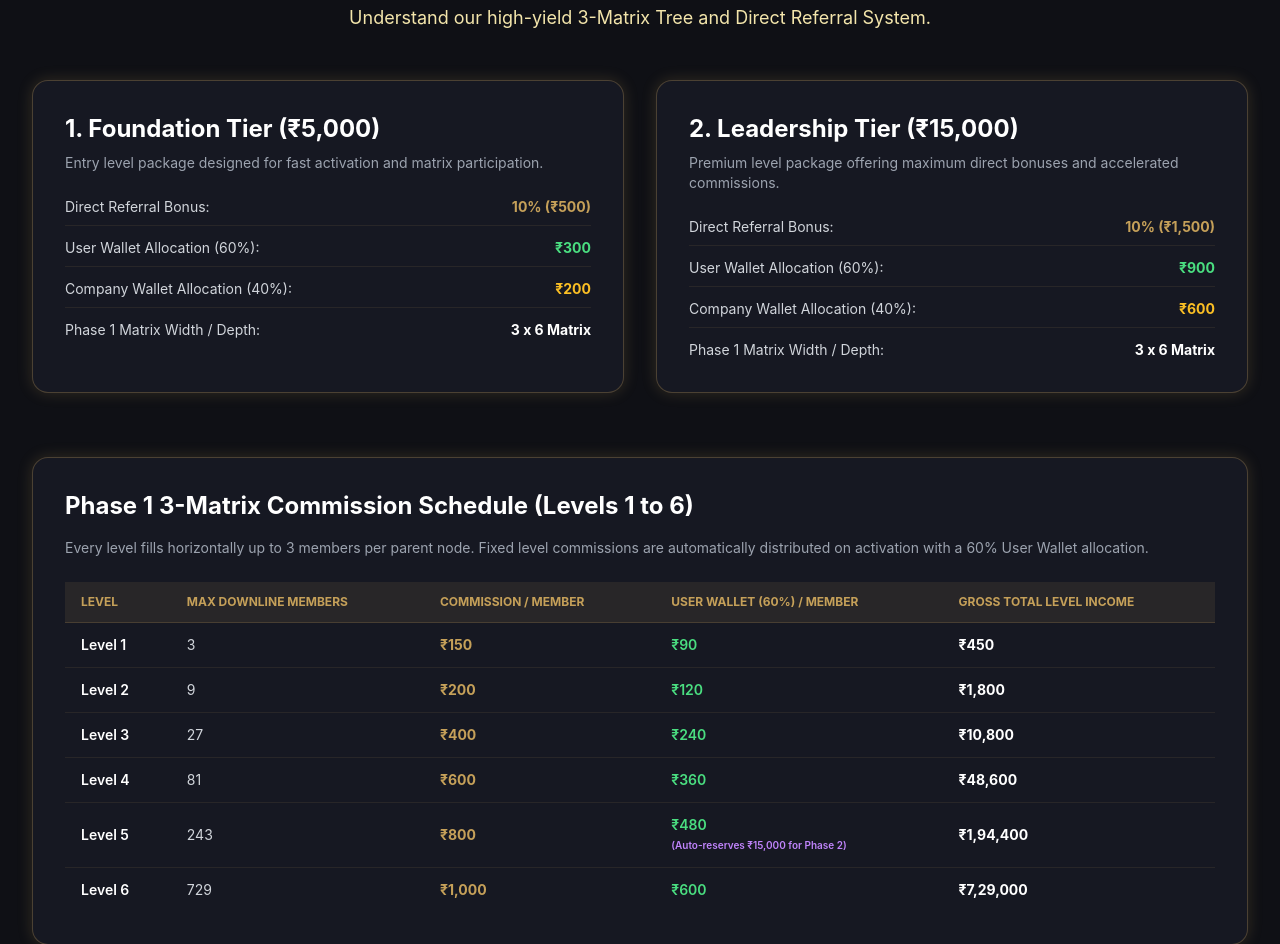
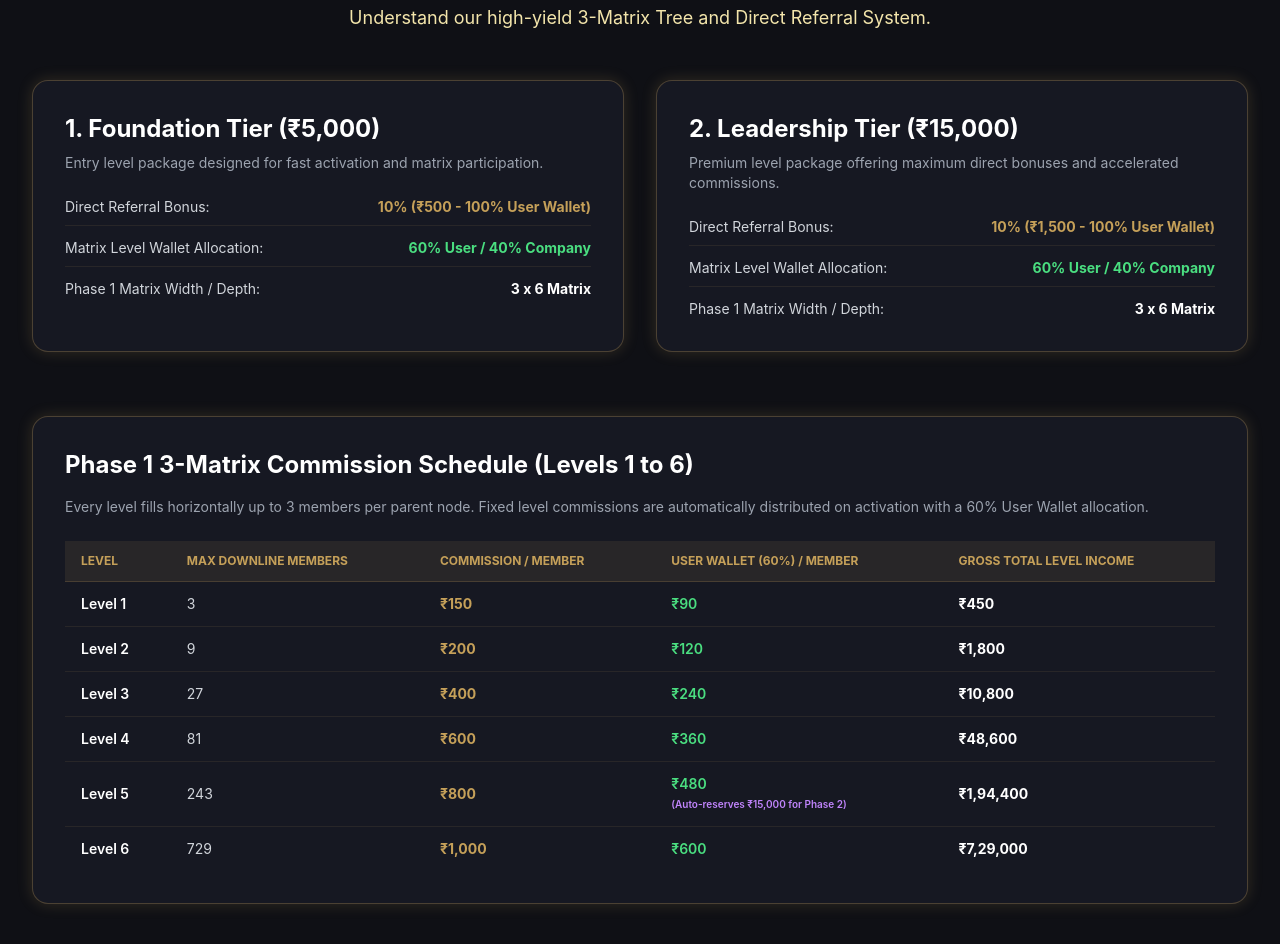
Before and after one commit to priyeshdaspookulangara/givora, a PHP site: page /business_plan.php in a window 1280 px wide. Shown: the part 181-1125 px from the top of the page. Run offline with PHP 8.4, Linux system fonts and the light colour scheme; some libraries are stand-ins or nearby versions.

Commit message:
Credit 100% of Direct Referral Bonus to User Wallet
Update Direct Referral Bonus calculation in includes/functions.php and descriptions
in business_plan.php so 100% of the Direct Referral Bonus is added to the User Wallet.

Co-authored-by: priyeshdaspookulangara <216598157+priyeshdaspookulangara@users.noreply.github.com>

```diff
--- a/business_plan.php
+++ b/business_plan.php
@@ -17,15 +17,11 @@ require_once __DIR__ . '/includes/header.php';
             <ul class="space-y-3 text-sm text-gray-300">
                 <li class="flex justify-between border-b border-gold/10 pb-2">
                     <span>Direct Referral Bonus:</span>
-                    <span class="text-gold font-bold">10% (₹500)</span>
+                    <span class="text-gold font-bold">10% (₹500 - 100% User Wallet)</span>
                 </li>
                 <li class="flex justify-between border-b border-gold/10 pb-2">
-                    <span>User Wallet Allocation (60%):</span>
-                    <span class="text-green-400 font-bold">₹300</span>
-                </li>
-                <li class="flex justify-between border-b border-gold/10 pb-2">
-                    <span>Company Wallet Allocation (40%):</span>
-                    <span class="text-amber-400 font-bold">₹200</span>
+                    <span>Matrix Level Wallet Allocation:</span>
+                    <span class="text-green-400 font-bold">60% User / 40% Company</span>
                 </li>
                 <li class="flex justify-between">
                     <span>Phase 1 Matrix Width / Depth:</span>
@@ -40,15 +36,11 @@ require_once __DIR__ . '/includes/header.php';
             <ul class="space-y-3 text-sm text-gray-300">
                 <li class="flex justify-between border-b border-gold/10 pb-2">
                     <span>Direct Referral Bonus:</span>
-                    <span class="text-gold font-bold">10% (₹1,500)</span>
+                    <span class="text-gold font-bold">10% (₹1,500 - 100% User Wallet)</span>
                 </li>
                 <li class="flex justify-between border-b border-gold/10 pb-2">
-                    <span>User Wallet Allocation (60%):</span>
-                    <span class="text-green-400 font-bold">₹900</span>
-                </li>
-                <li class="flex justify-between border-b border-gold/10 pb-2">
-                    <span>Company Wallet Allocation (40%):</span>
-                    <span class="text-amber-400 font-bold">₹600</span>
+                    <span>Matrix Level Wallet Allocation:</span>
+                    <span class="text-green-400 font-bold">60% User / 40% Company</span>
                 </li>
                 <li class="flex justify-between">
                     <span>Phase 1 Matrix Width / Depth:</span>
```
Also changed, not shown: includes/functions.php (+6 -11 lines).
